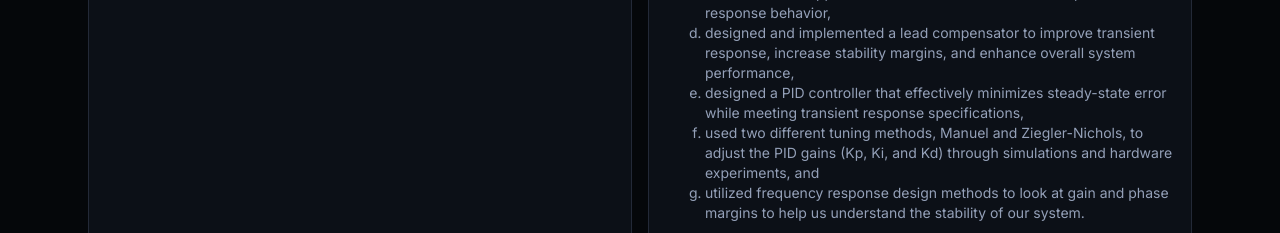
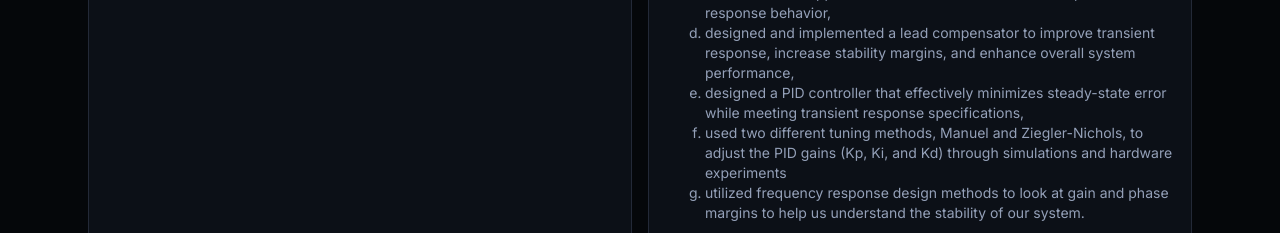
Before and after one commit to madmasie/maddiemasiello.com, a Next.js app: page / in a window 1280 px wide. Shown: the part 2060-2293 px from the top of the page. Built offline with nearby package versions, Linux system fonts and the light colour scheme; what @mui/material-nextjs would draw is missing.

Commit message:
typo correction

```diff
--- a/src/components/Projects/Projects.tsx
+++ b/src/components/Projects/Projects.tsx
@@ -71,7 +71,7 @@ const projects: ProjectEntry[] = [
           <li>
             used two different tuning methods, Manuel and Ziegler-Nichols, to
             adjust the PID gains (Kp, Ki, and Kd) through simulations and
-            hardware experiments, and
+            hardware experiments
           </li>
           <li>
             utilized frequency response design methods to look at gain and phase
```
